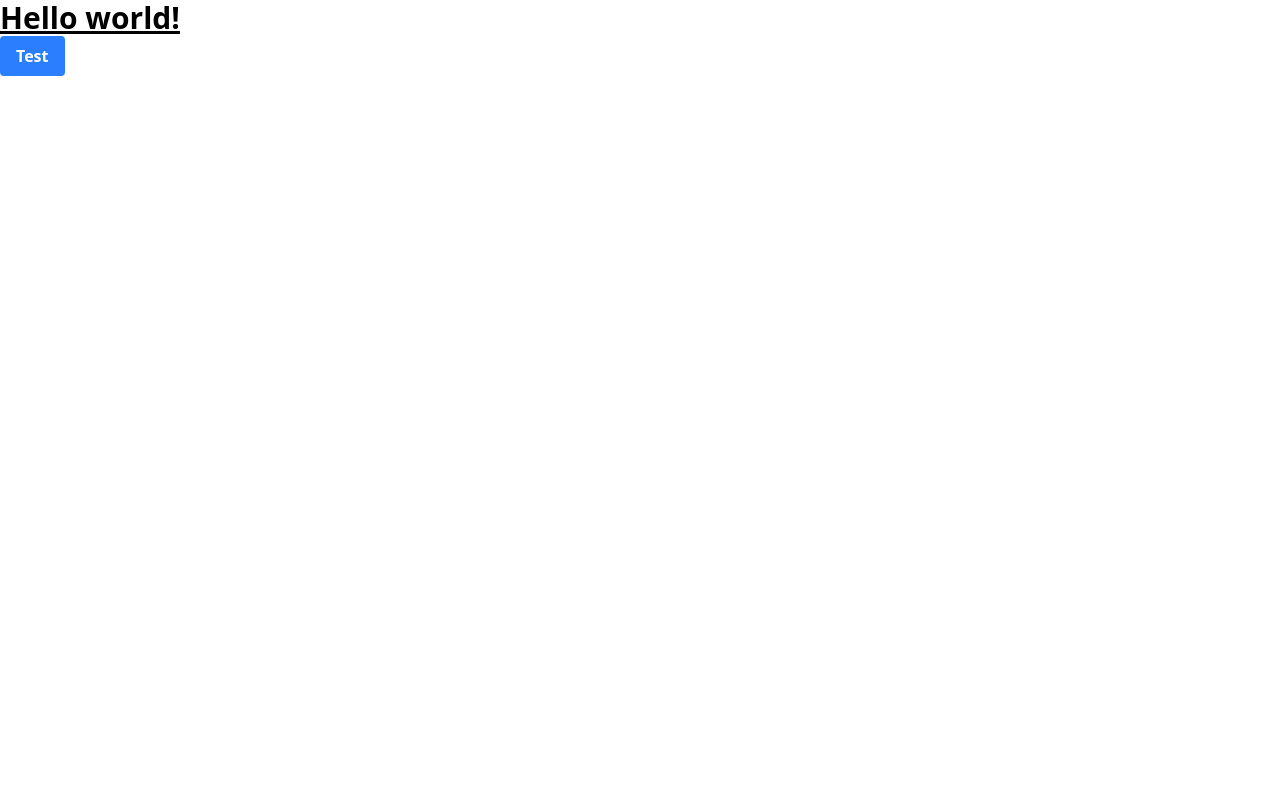
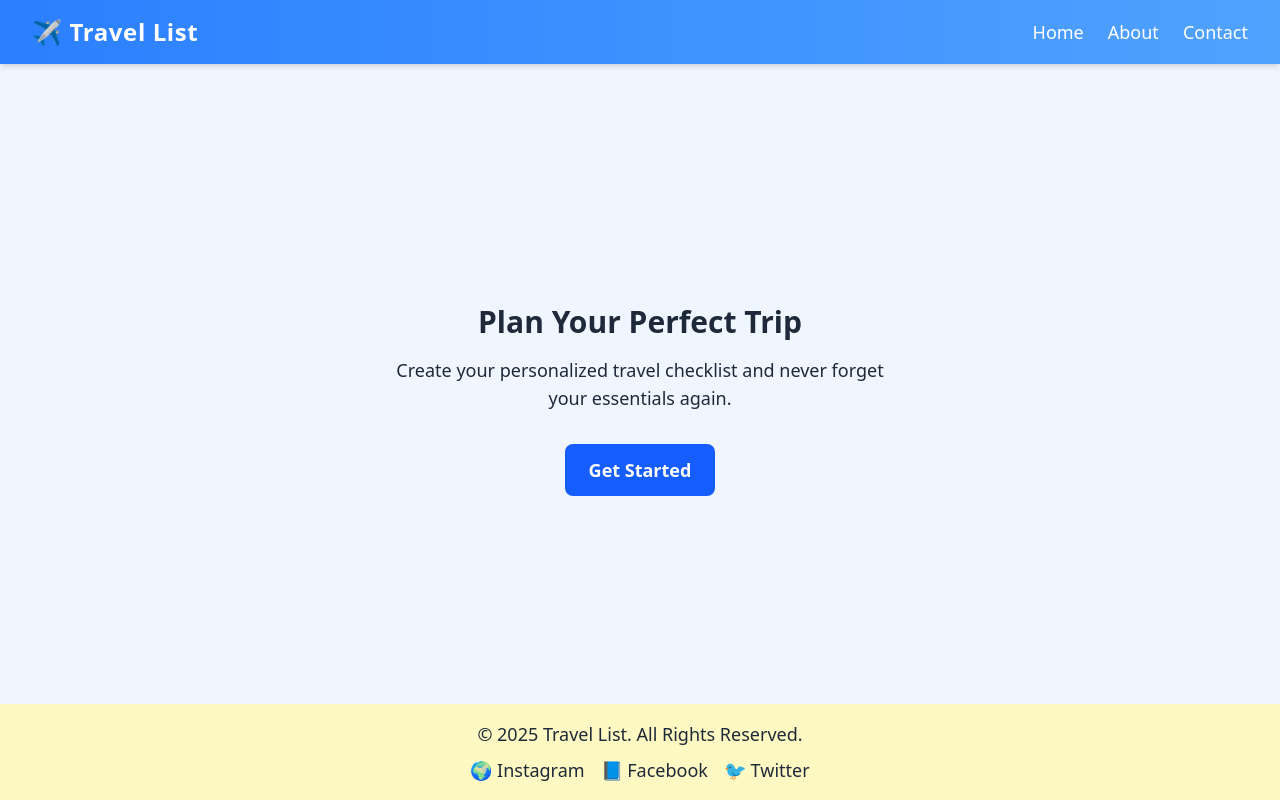
Before and after one commit to brunnoTripovichy/react-travel-list, a React (Vite) app: page / in a window 1280 px wide. Built offline with nearby package versions, Linux system fonts and the light colour scheme.

Commit message:
feat: start base structure

```diff
--- a/src/App.tsx
+++ b/src/App.tsx
@@ -1,12 +1,16 @@
 import './App.css';
+import Footer from './layouts/Footer';
+import Header from './layouts/Header';
+import Home from './pages/Home';
 
 const App = () => {
   return (
-    <div>
-      <h1 className="text-3xl font-bold underline">Hello world!</h1>
-      <button className="bg-blue-500 hover:bg-blue-700 text-white font-bold py-2 px-4 rounded">
-        Test
-      </button>
+    <div className="flex flex-col h-screen">
+      <Header />
+      <main className="flex-1 overflow-auto">
+        <Home />
+      </main>
+      <Footer />
     </div>
   );
 };
--- /dev/null
+++ b/src/components/Button.tsx
@@ -0,0 +1,52 @@
+import { ButtonHTMLAttributes, ReactNode } from 'react';
+
+interface ButtonProps extends ButtonHTMLAttributes<HTMLButtonElement> {
+  children: ReactNode;
+  variant?: 'primary' | 'secondary' | 'danger';
+  size?: 'sm' | 'md' | 'lg';
+  ariaLabel?: string; // For accessibility
+}
+
+const Button: React.FC<ButtonProps> = ({
+  children,
+  variant = 'primary',
+  size = 'md',
+  className = '',
+  ariaLabel,
+  ...props
+}) => {
+  // Base Styles
+  const baseStyles =
+    'rounded-lg font-semibold transition-all duration-200 focus-visible:ring-2 focus-visible:ring-offset-2';
+
+  // Responsive Size Variants
+  const sizeStyles = {
+    sm: 'px-3 py-1 text-sm md:px-4 md:py-2 md:text-base',
+    md: 'px-4 py-2 text-base md:px-6 md:py-3 md:text-lg',
+    lg: 'px-6 py-3 text-lg md:px-8 md:py-4 md:text-xl',
+  };
+
+  // Color Variants
+  const variantStyles = {
+    primary:
+      'bg-blue-600 text-white hover:bg-blue-700 focus-visible:ring-blue-300',
+    secondary:
+      'bg-gray-500 text-white hover:bg-gray-600 focus-visible:ring-gray-300',
+    danger: 'bg-red-500 text-white hover:bg-red-600 focus-visible:ring-red-300',
+  };
+
+  return (
+    <button
+      role="button"
+      aria-label={
+        ariaLabel || (typeof children === 'string' ? children : 'Button')
+      }
+      className={`${baseStyles} ${sizeStyles[size]} ${variantStyles[variant]} disabled:opacity-50 disabled:cursor-not-allowed ${className}`}
+      {...props}
+    >
+      {children}
+    </button>
+  );
+};
+
+export default Button;
--- /dev/null
+++ b/src/layouts/Footer.tsx
@@ -0,0 +1,33 @@
+const Footer = () => {
+  return (
+    <footer className="fixed bottom-0 w-full bg-yellow-100 text-gray-800 py-3 md:py-4">
+      <div className="container mx-auto text-center text-sm md:text-lg">
+        <p className="break-words">
+          &copy; {new Date().getFullYear()} Travel List. All Rights Reserved.
+        </p>
+        <div className="mt-2 flex flex-wrap justify-center gap-3 md:gap-4">
+          <a
+            href="#"
+            className="hover:text-blue-600 focus:ring-2 focus:ring-blue-400"
+          >
+            🌍 Instagram
+          </a>
+          <a
+            href="#"
+            className="hover:text-blue-600 focus:ring-2 focus:ring-blue-400"
+          >
+            📘 Facebook
+          </a>
+          <a
+            href="#"
+            className="hover:text-blue-600 focus:ring-2 focus:ring-blue-400"
+          >
+            🐦 Twitter
+          </a>
+        </div>
+      </div>
+    </footer>
+  );
+};
+
+export default Footer;
--- /dev/null
+++ b/src/layouts/Header.tsx
@@ -0,0 +1,41 @@
+const Header = () => {
+  return (
+    <header className="fixed top-0 w-full bg-gradient-to-r from-blue-500 to-blue-400 text-white py-4 shadow-md z-50">
+      <div className="container mx-auto flex flex-wrap justify-between items-center px-4 md:px-8">
+        <h1 className="text-xl md:text-2xl font-bold tracking-wide whitespace-nowrap">
+          ✈️ Travel List
+        </h1>
+        <nav>
+          <ul className="flex flex-wrap gap-4 md:gap-6 text-sm md:text-lg">
+            <li>
+              <a
+                href="#"
+                className="hover:underline focus:outline-none focus:ring-2 focus:ring-white"
+              >
+                Home
+              </a>
+            </li>
+            <li>
+              <a
+                href="#"
+                className="hover:underline focus:outline-none focus:ring-2 focus:ring-white"
+              >
+                About
+              </a>
+            </li>
+            <li>
+              <a
+                href="#"
+                className="hover:underline focus:outline-none focus:ring-2 focus:ring-white"
+              >
+                Contact
+              </a>
+            </li>
+          </ul>
+        </nav>
+      </div>
+    </header>
+  );
+};
+
+export default Header;
--- /dev/null
+++ b/src/pages/Home.tsx
@@ -0,0 +1,21 @@
+import Button from '../components/Button';
+
+const Home = () => {
+  return (
+    <div className="flex flex-col items-center justify-center h-full min-h-screen bg-blue-50 text-gray-800 py-20 md:py-24 w-full text-center">
+      <h2 className="text-2xl md:text-3xl font-bold break-words">
+        Plan Your Perfect Trip
+      </h2>
+      <p className="text-sm md:text-lg mt-4 max-w-lg break-words">
+        Create your personalized travel checklist and never forget your
+        essentials again.
+      </p>
+
+      <Button className="mt-8" ariaLabel="Get Started">
+        Get Started
+      </Button>
+    </div>
+  );
+};
+
+export default Home;
```
Also changed, not shown: src/components/Dropdown.tsx (added), src/components/InputText.tsx (added), src/features/Filters.tsx (added), src/features/PackingItem.tsx (added), src/features/PackingList.tsx (added).
